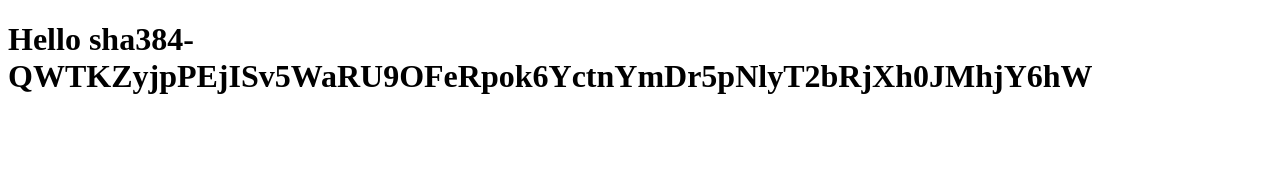
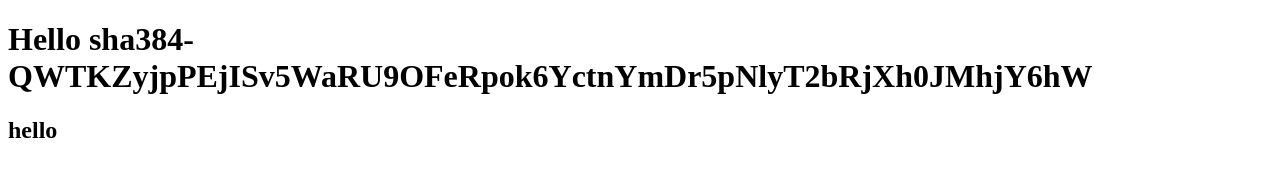
Before and after one commit to shabanashabz/Mearn, a plain HTML site: page index.html in a window 1280 px wide. Drawn offline with Linux system fonts and the light colour scheme.

Commit message:
added stylesheet

```diff
--- a/index.html
+++ b/index.html
@@ -9,6 +9,7 @@
 
 <body>
     <h1>Hello sha384-QWTKZyjpPEjISv5WaRU9OFeRpok6YctnYmDr5pNlyT2bRjXh0JMhjY6hW</h1>
+    <h2>hello</h2>
 </body>
 
 </html>
--- a/style.css
+++ b/style.css
@@ -0,0 +1,3 @@
+h2 {
+  color: red;
+}
```
